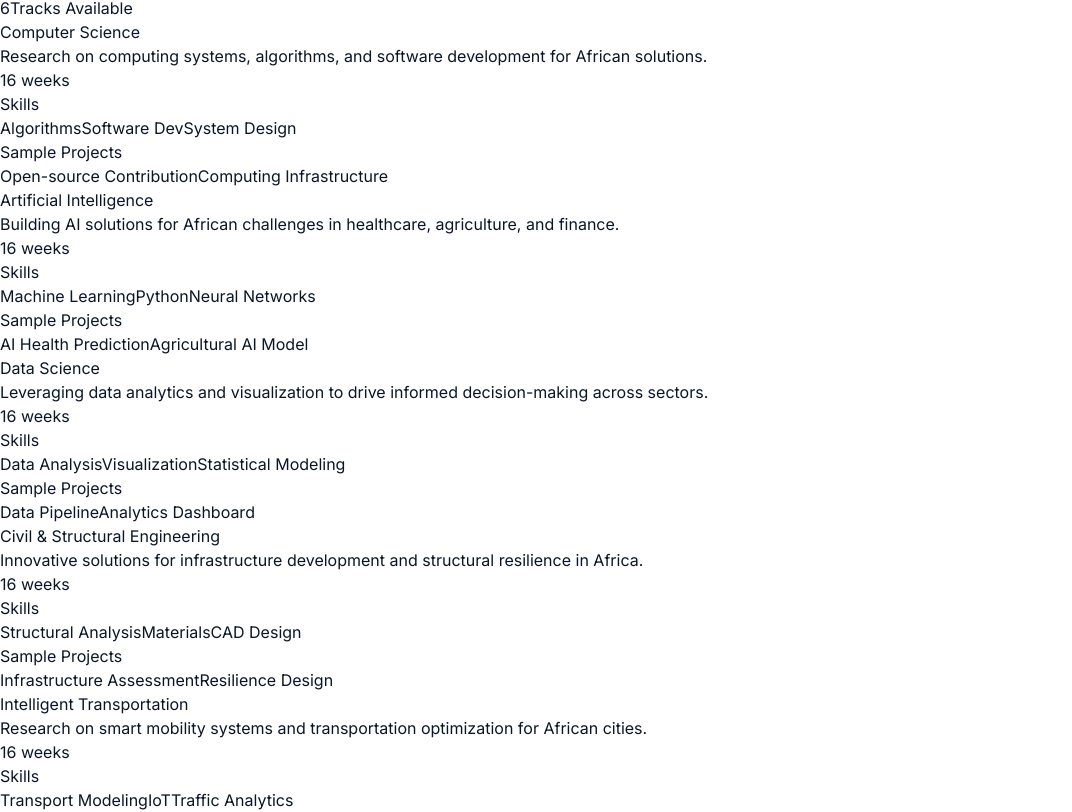
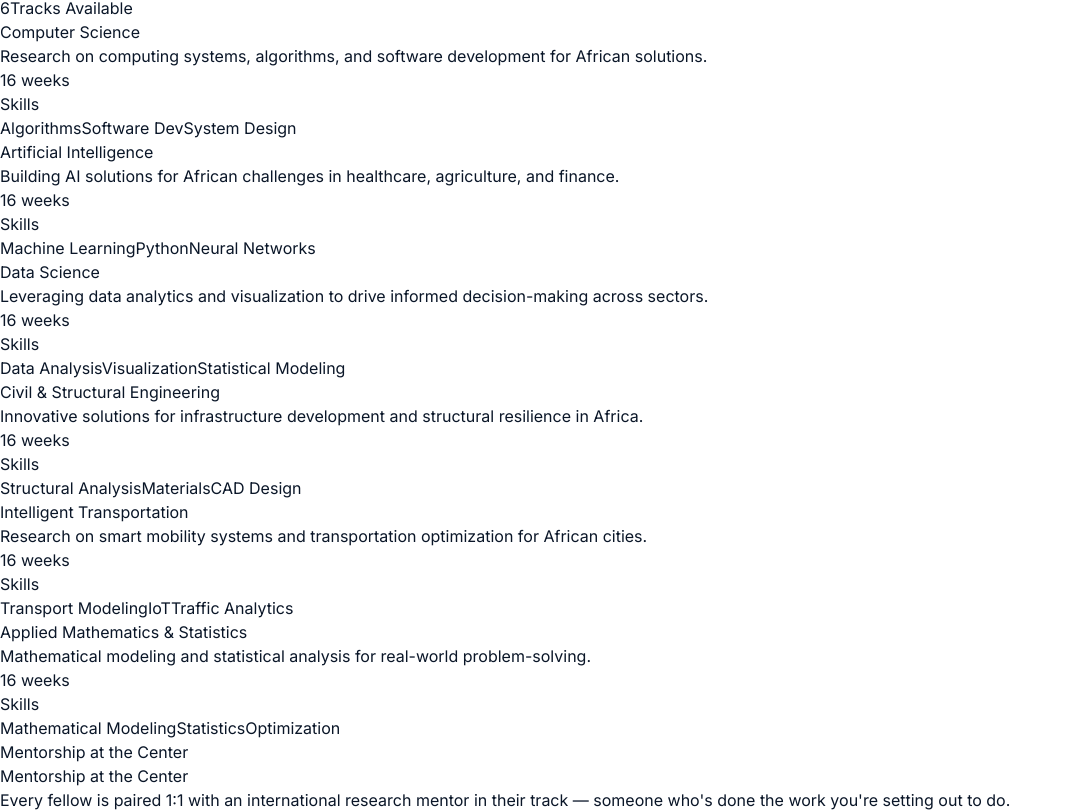
Before and after one commit to kelvin001-oteyo/akilibridge-platform, a React (Vite) app in the folder akili-bridge-frontend/: page /program in a window 1280 px wide. Shown: the part 897-1709 px from the top of the page, without its empty margins (0-1072 px from the left). Built offline with nearby package versions, Linux system fonts and the light colour scheme.

Commit message:
Update TrackCard.jsx

```diff
--- a/akili-bridge-frontend/src/components/program/TrackCard.jsx
+++ b/akili-bridge-frontend/src/components/program/TrackCard.jsx
@@ -21,22 +21,24 @@ export default function TrackCard({ track }) {
         style={{ backgroundColor: themeColor }}
       />
 
-      {/* SAFETY CHECK 3: Fallback text if name is missing */}
+      {/* Track Name */}
       <h3 className="text-xl font-bold text-[#0a1628] mb-2 group-hover:text-[#df7c2e] transition-colors">
         {track.name || "Research Track"}
       </h3>
 
-      {/* SAFETY CHECK 4: Fallback text if description is missing */}
+      {/* Track Description */}
       <p className="text-[#0a1628]/70 text-sm leading-relaxed mb-4">
         {track.description || "No description available."}
       </p>
 
+      {/* Duration Badge */}
       <div className="flex items-center gap-2 text-xs text-[#0a1628]/50 mb-4 border-t border-gray-100 pt-3">
         <span className="px-2 py-0.5 bg-gray-100 rounded-full text-[#df7c2e] font-medium">
           {track.duration || "N/A"}
         </span>
       </div>
 
+      {/* Skills Section */}
       <div className="space-y-2">
         <div>
           <p className="text-xs font-semibold text-[#0a1628]/40 uppercase tracking-wider mb-1">
@@ -54,23 +56,6 @@ export default function TrackCard({ track }) {
             ))}
           </div>
         </div>
-
-        <div className="pt-2">
-          <p className="text-xs font-semibold text-[#0a1628]/40 uppercase tracking-wider mb-1">
-            Sample Projects
-          </p>
-          <div className="flex flex-wrap gap-1.5">
-            {/* SAFETY CHECK: Ensure projects is an array before mapping */}
-            {Array.isArray(track.projects) && track.projects.map((project, i) => (
-              <span
-                key={i}
-                className="px-2 py-0.5 bg-[#df7c2e]/10 rounded-full text-xs text-[#df7c2e] border border-[#df7c2e]/20"
-              >
-                {project}
-              </span>
-            ))}
-          </div>
-        </div>
       </div>
     </motion.div>
   );
```
